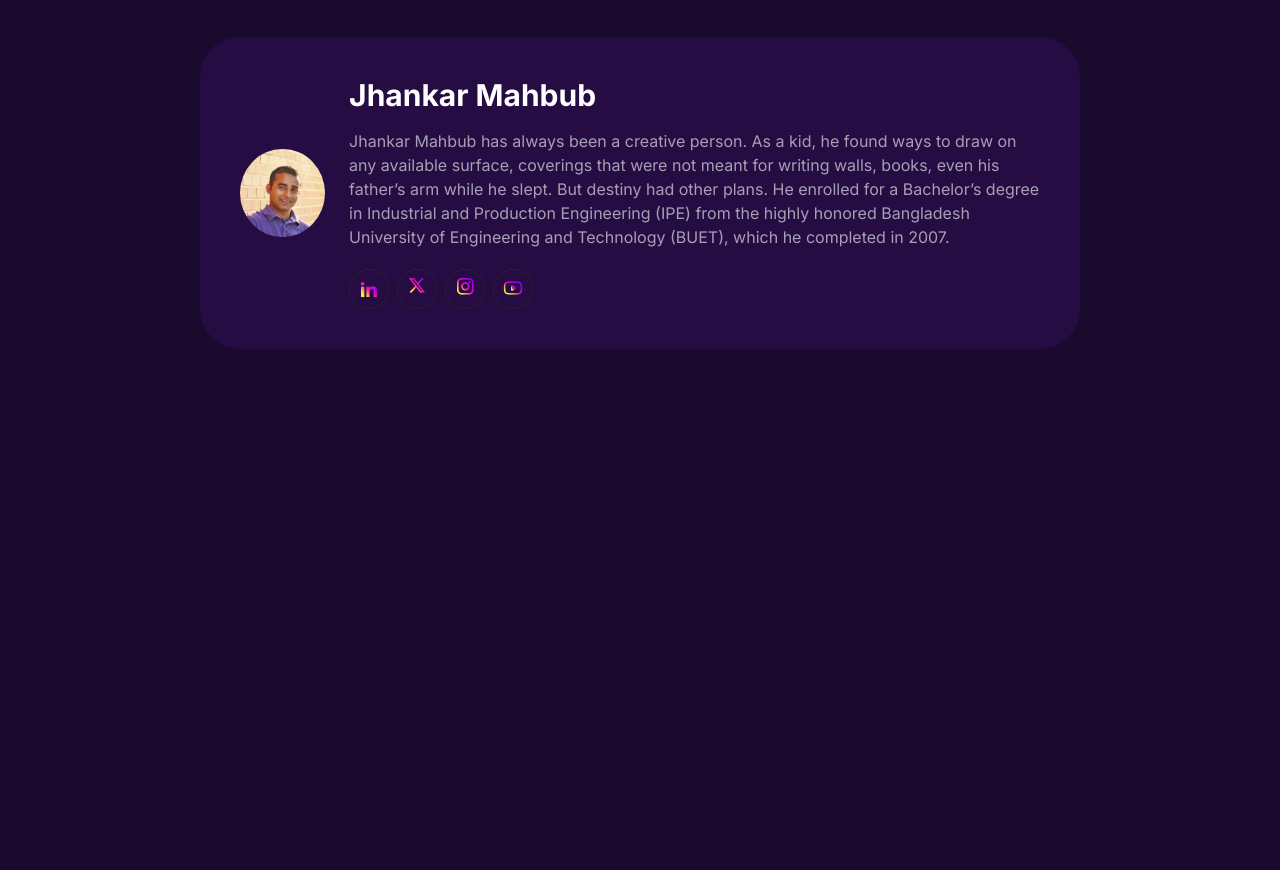
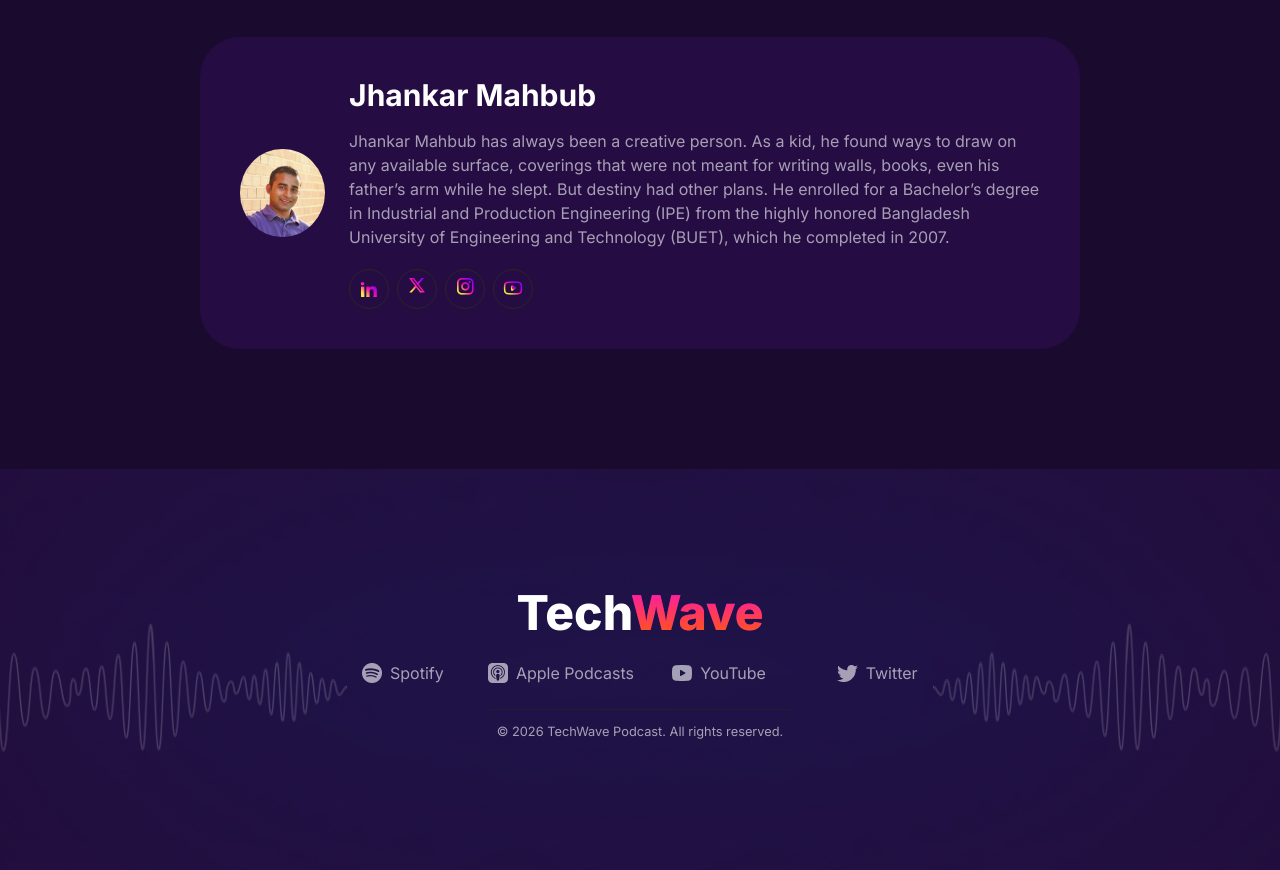
Before and after one commit to mdabdullahcse11/TechWave-Projrct, a plain HTML site: page index.html in a window 1280 px wide. Shown: the part 3748-4618 px from the top of the page. Before the commit the page ends 4217 px from the top, so only its background shows below. Drawn offline with nearby package versions, Linux system fonts and the light colour scheme.

Commit message:
added Footer Image and Complete Section

```diff
--- a/index.html
+++ b/index.html
@@ -229,5 +229,43 @@
         </section>
 
       </main>
+      <footer class="bg-[url(./assets/footer-bg.png)] bg-center bg-cover">
+<!-- footer container -->
+        <div class="py-10 lg:py-[120px] flex flex-col justify-center gap-6 lg:gap-8">
+            <div class="flex flex-col justify-center items-center gap-6">
+
+                <div>
+                    <h1 class="text-4xl lg:text-5xl text-white font-extrabold">Tech<span class="linear-t">Wave</span></h1>
+                </div>
+<!-- Footer Logo -->
+                <div class="grid grid-cols-2 lg:grid-cols-4 gap-3">
+                    <!-- Logo-1 -->
+                    <div class="flex items-center justify-center gap-2 text-white opacity-60">
+                        <img src="./assets/spotify.png" alt="">
+                        <p>Spotify</p>
+                    </div>
+                    <!-- Logo-2 -->
+                    <div class="flex items-center justify-center gap-2 text-white opacity-60">
+                        <img src="./assets/apple-podcast.png" alt="">
+                        <p>Apple Podcasts</p>
+                    </div>
+                    <!-- Logo-3 -->
+                    <div class="flex items-center justify-center gap-2 text-white opacity-60">
+                        <img src="./assets/youtube-podcast.png" alt="">
+                        <p>YouTube</p>
+                    </div>
+                    <!-- Logo-4 -->
+                    <div class="flex items-center justify-center gap-2 text-white opacity-60">
+                        <img src="./assets/twitter.png" alt="">
+                        <p>Twitter</p>
+                    </div>
+                </div>
+<!-- Copyrights -->
+                <div class="text-white opacity-60 border-t border-stone-800 p-2">
+                    <small>© 2026 TechWave Podcast. All rights reserved.</small>
+                </div>
+            </div>
+        </div>
+    </footer>
 </body>
 </html>
```
